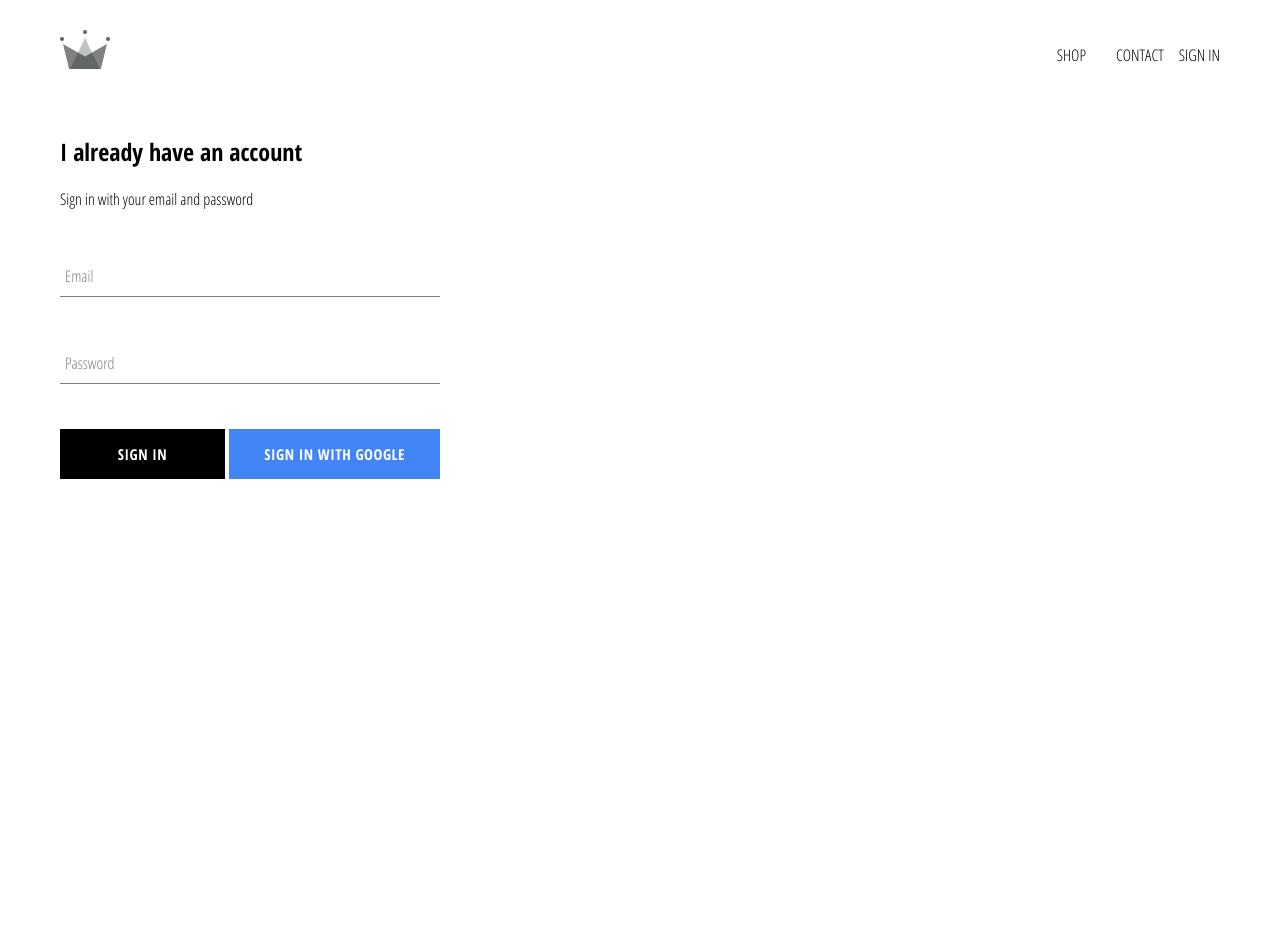
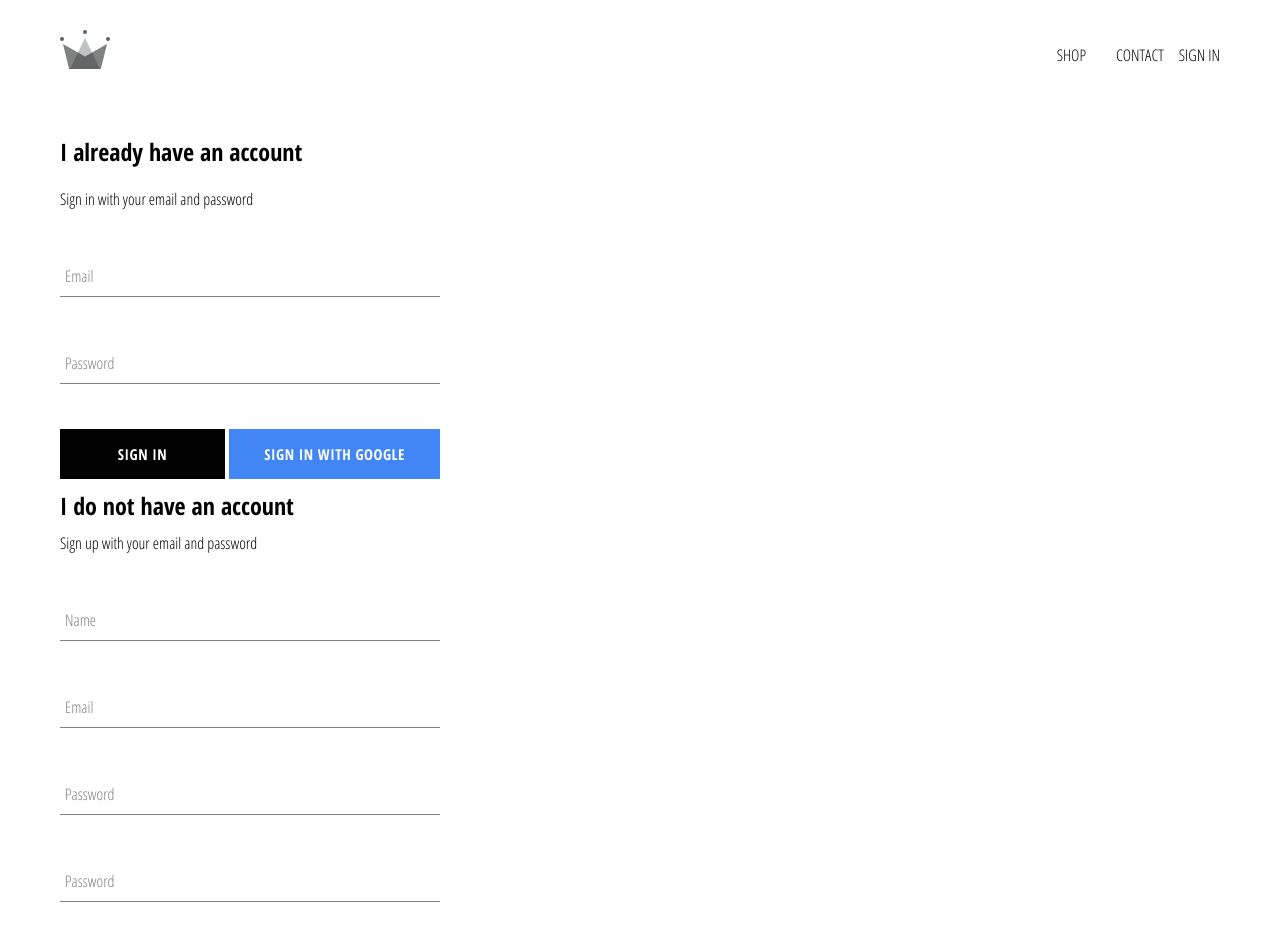
Before and after one commit to ginosesia/crwn-clothing, a React (Create React App) app: page /signin in a window 1280 px wide. Shown: the top 945 px of the page. Before the commit the page ends 800 px from the top, so only its background shows below. Built offline with nearby package versions, Linux system fonts and the light colour scheme; no server answers.

Commit message:
SignUp
Implemented firebase utils, included ability to store authenticated users into firebase database

```diff
--- a/public/index.html
+++ b/public/index.html
@@ -26,7 +26,7 @@
       work correctly both with client-side routing and a non-root public URL.
       Learn how to configure a non-root public URL by running `npm run build`.
     -->
-    <title>React App</title>
+    <title>Crown Clothing</title>
   </head>
   <body>
     <noscript>You need to enable JavaScript to run this app.</noscript>
--- a/src/App.js
+++ b/src/App.js
@@ -7,7 +7,7 @@
 import ShopPage from './pages/shop/shop.component';
 import SignInSignUpPage from  './components/sign-in-sign-up/sign-in-sign-up.component';
 import Header from  './components/header/header.component';
-import { auth } from './firebase/firebase.utils';
+import { auth, createUserProfileDocument } from './firebase/firebase.utils';
 
 class App extends React.Component {
   constructor() {
@@ -21,9 +21,22 @@
   unsubscribeFromAuth = null
 
   componentDidMount() {
-    this.unsubscribeFromAuth = auth.onAuthStateChanged(user => {
-      this.setState({ currentUser: user });
-      console.log(user);
+    this.unsubscribeFromAuth = auth.onAuthStateChanged(async userAuth => {
+      if (userAuth) {
+        const userRef = await createUserProfileDocument(userAuth);
+
+        userRef.onSnapshot(snapShot => {
+          this.setState({
+            currentUser: {
+              id: snapShot.id,
+              ...snapShot.data()
+            }
+          }, () => {
+            console.log(this.state);
+          });
+        });
+      }
+      this.setState({ currentUser: userAuth });
     });
   }
 
--- a/src/components/sign-in-sign-up/sign-in-sign-up.component.jsx
+++ b/src/components/sign-in-sign-up/sign-in-sign-up.component.jsx
@@ -1,10 +1,12 @@
 import React from 'react';
 import './sign-in-sign-up.styles.scss';
 import SignIn from '../sign-in/sign-in.component';
+import SignUp from '../sign-up/sign-up-component';
 
 const SignInSignUpPage = () => (
     <div className="sign-in-sign-up">
         <SignIn />
+        <SignUp />
     </div>
 );
 
--- a/src/components/sign-in-sign-up/sign-in-sign-up.styles.scss
+++ b/src/components/sign-in-sign-up/sign-in-sign-up.styles.scss
@@ -0,0 +1,6 @@
+.sign-in-and-sign-up {
+    width: 850px;
+    display: flex;
+    justify-content: space-between;
+    margin: 30px auto;
+}
--- /dev/null
+++ b/src/components/sign-up/sign-up-component.jsx
@@ -0,0 +1,93 @@
+import React from 'react';
+import './sign-up.styles.scss';
+import FormInput from '../form-input/form-input.component';
+import CustomButton from '../custom-button/custom-button.component';
+
+import { auth, createUserProfileDocument } from '../../firebase/firebase.utils';
+
+class SignUp extends React.Component {
+    constructor() {
+        super();
+
+        this.state = {
+            displayName: '', email: '', password: '', confirmPassword: ''
+        }
+    }
+
+    handleSubmit = async event => {
+        event.preventDefault();
+        const { displayName, email, password, confirmPassword } = this.state;
+        if (password != confirmPassword) {
+            alert("Passwords don't match");
+            return;
+        }
+
+        try {
+            const { user } = await auth.createUserWithEmailAndPassword(
+                email,
+                password
+            );
+
+            await createUserProfileDocument(user, { displayName });
+
+            this.setState({ displayName: '', email: '', password: '', confirmPassword: '' });
+
+        } catch (error) {
+            console.error(error)
+        }
+    };
+
+    handleChange = event => {
+        const { name, value } = event.target;
+        this.setState({[name]: value});
+    }
+
+    render() {
+        const { displayName, email, password, confirmPassword } = this.state;
+        return (
+            <div className="sign-up">
+                <h2 className="title">
+                    I do not have an account
+                </h2>
+                <span>Sign up with your email and password</span>
+                <form onSubmit={this.handleSubmit} className="sign-up-form">
+                    <FormInput
+                        type='text'
+                        name='displayName'
+                        value={displayName}
+                        onChange={this.handleChange}
+                        label='Name'
+                        required
+                    />
+                    <FormInput
+                        type='email'
+                        name='email'
+                        value={email}
+                        onChange={this.handleChange}
+                        label='Email'
+                        required
+                    />
+                    <FormInput
+                        type='password'
+                        name='password'
+                        value={password}
+                        onChange={this.handleChange}
+                        label='Password'
+                        required
+                    />
+                    <FormInput
+                        type='password'
+                        name='confirmPassword'
+                        value={confirmPassword}
+                        onChange={this.handleChange}
+                        label='Password'
+                        required
+                    />
+                    <CustomButton type='submit'>SIGN UP</CustomButton>
+                </form>
+            </div>
+        );
+    }
+}
+
+export default SignUp;
--- /dev/null
+++ b/src/components/sign-up/sign-up.styles.scss
@@ -0,0 +1,9 @@
+.sign-up {
+  display: flex;
+  flex-direction: column;
+  width: 380px;
+
+  .title {
+    margin: 10px 0;
+  }
+}
--- a/src/firebase/firebase.utils.js
+++ b/src/firebase/firebase.utils.js
@@ -1,5 +1,6 @@
 import firebase from "firebase/compat/app";
 import "firebase/compat/auth";
+import 'firebase/compat/firestore';
 
 firebase.initializeApp({
   apiKey: "AIzaSyCua1n163ltKucpDCmdLh04L8nJgmWkXPs",
@@ -11,8 +12,33 @@
   measurementId: "G-Q8PSB16QSF"
 });
 
+export const createUserProfileDocument = async (userAuth, additionalData) => {
+  if (!userAuth) return;
+
+  const userRef = firestore.doc(`users/${userAuth.uid}`);
+  const snapshot = await userRef.get();
+
+  if (!snapshot.exists) {
+    const { displayName, email } = userAuth;
+    const createdAt = new Date();
+
+    try {
+      await userRef.set({
+        displayName,
+        email,
+        createdAt,
+        ...additionalData
+      });
+    } catch (error) {
+      console.log('error creating user', error.message);
+    }
+  }
+
+  return userRef;
+};
+
 export const auth = firebase.auth();
-// export const firestore = firebase.firestore();
+export const firestore = firebase.firestore();
 
 const provider = new firebase.auth.GoogleAuthProvider();
 provider.setCustomParameters({ prompt: 'select_account' });
```
Also changed, not shown: public/manifest.json.
